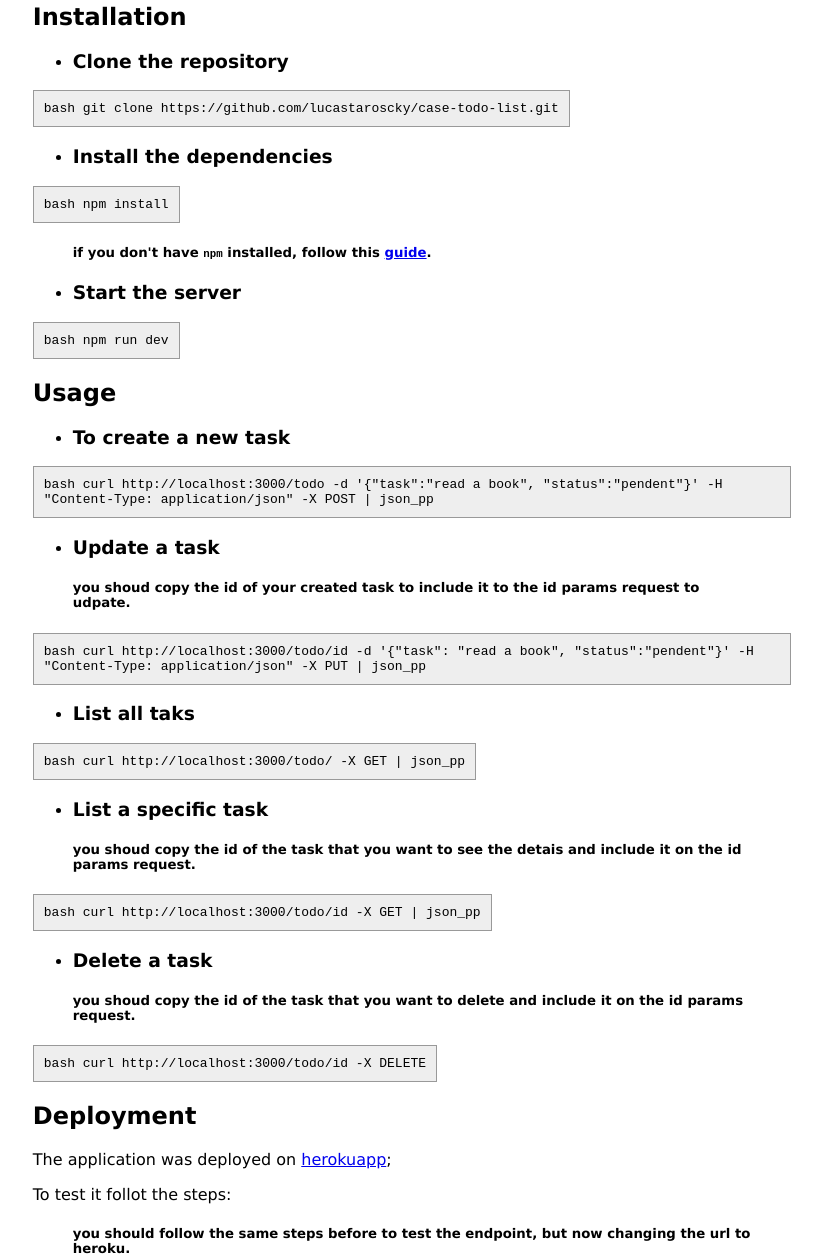
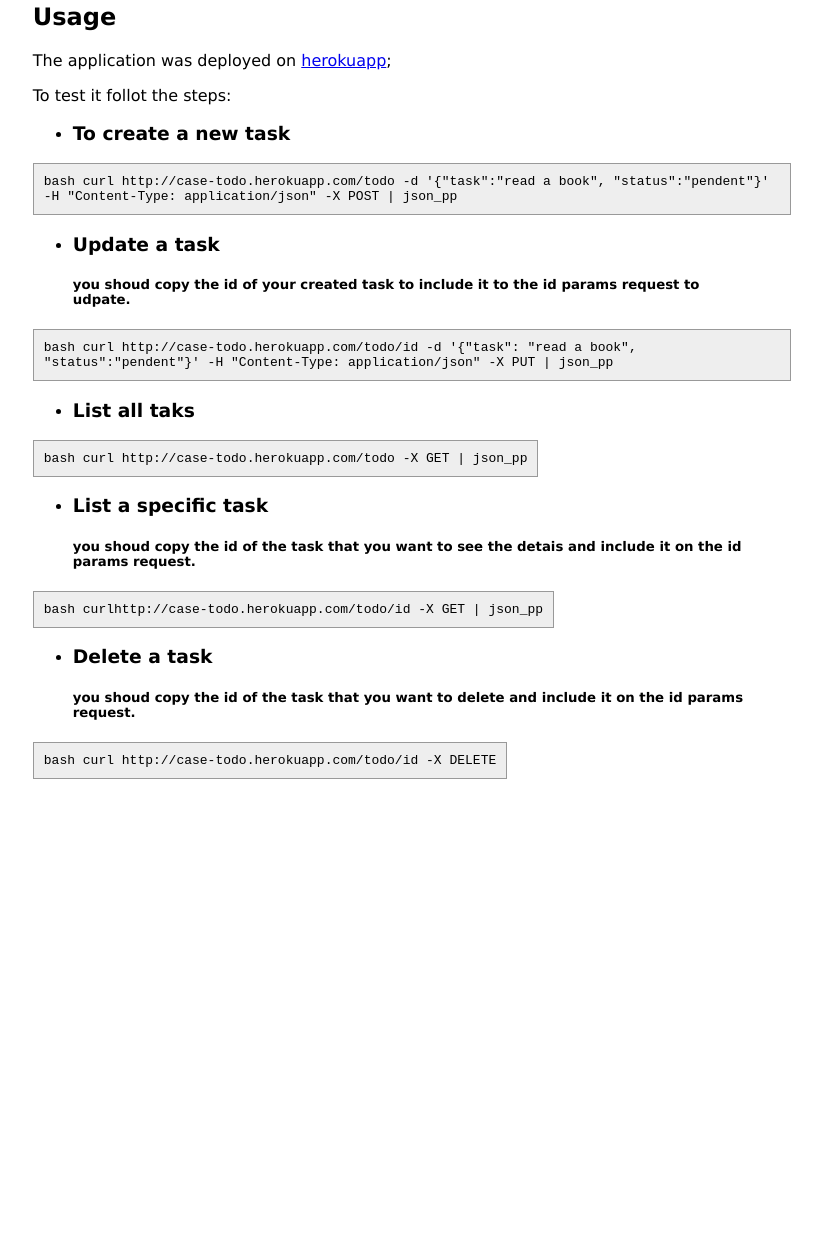
Before and after one commit to lucastaroscky/case-todo-list, a website: page index.html in a window 1280 px wide. Shown: the part 136-1395 px from the top of the page, without its empty margins (228-1050 px from the left). After the commit the page ends 931 px from the top, so only its background shows below. Drawn offline with Linux system fonts and the light colour scheme.

Commit message:
fixing index.html

```diff
--- a/index.html
+++ b/index.html
@@ -13,7 +13,8 @@
       margin: 0 20%;
     }
 
-    h1, span {
+    h1,
+    span {
       text-align: center;
     }
 
@@ -34,80 +35,9 @@
     <span>Basic API todo-list to save and read tasks.</span>
     <span>Created with nodejs + express and mongoDB.</span>
     <br><br>
-    <h2 id="installation">Installation</h2>
-    <ul>
-      <li>
-        <h3>Clone the repository</h3>
-      </li>
-    </ul>
-    <p><code>bash git clone https://github.com/lucastaroscky/case-todo-list.git</code></p>
-    <ul>
-      <li>
-        <h3>Install the dependencies</h3>
-      </li>
-    </ul>
-    <p><code>bash npm install</code></p>
-    <blockquote>
-      <h5>if you don't have <code>npm</code> installed, follow this <a
-          href="https://docs.npmjs.com/downloading-and-installing-node-js-and-npm">guide</a>.</h5>
-    </blockquote>
-    <ul>
-      <li>
-        <h3>Start the server</h3>
-      </li>
-    </ul>
-    <p><code>bash npm run dev</code></p>
     <h2 id="usage">Usage</h2>
-    <ul>
-      <li>
-        <h3>To create a new task</h3>
-      </li>
-    </ul>
-    <p>
-      <code>bash curl http://localhost:3000/todo -d '{&quot;task&quot;:&quot;read a book&quot;, &quot;status&quot;:&quot;pendent&quot;}' -H &quot;Content-Type: application/json&quot; -X POST | json_pp</code>
-    </p>
-    <ul>
-      <li>
-        <h3>Update a task</h3>
-      </li>
-    </ul>
-    <blockquote>
-      <h5>you shoud copy the id of your created task to include it to the id params request to udpate.</h5>
-    </blockquote>
-    <p>
-      <code>bash curl http://localhost:3000/todo/id -d '{&quot;task&quot;: &quot;read a book&quot;, &quot;status&quot;:&quot;pendent&quot;}' -H &quot;Content-Type: application/json&quot; -X PUT | json_pp</code>
-    </p>
-    <ul>
-      <li>
-        <h3>List all taks</h3>
-      </li>
-    </ul>
-    <p><code>bash curl http://localhost:3000/todo/ -X GET | json_pp</code></p>
-    <ul>
-      <li>
-        <h3>List a specific task</h3>
-      </li>
-    </ul>
-    <blockquote>
-      <h5>you shoud copy the id of the task that you want to see the detais and include it on the id params request.
-      </h5>
-    </blockquote>
-    <p><code>bash curl http://localhost:3000/todo/id -X GET | json_pp</code></p>
-    <ul>
-      <li>
-        <h3>Delete a task</h3>
-      </li>
-    </ul>
-    <blockquote>
-      <h5>you shoud copy the id of the task that you want to delete and include it on the id params request.</h5>
-    </blockquote>
-    <p><code>bash curl http://localhost:3000/todo/id -X DELETE</code></p>
-    <h2 id="deployment">Deployment</h2>
     The application was deployed on <a href="https://dashboard.heroku.com/">herokuapp</a>;
     <p>To test it follot the steps:</p>
-    <blockquote>
-      <h5>you should follow the same steps before to test the endpoint, but now changing the url to heroku.</h5>
-    </blockquote>
     <ul>
       <li>
         <h3>To create a new task</h3>
```
